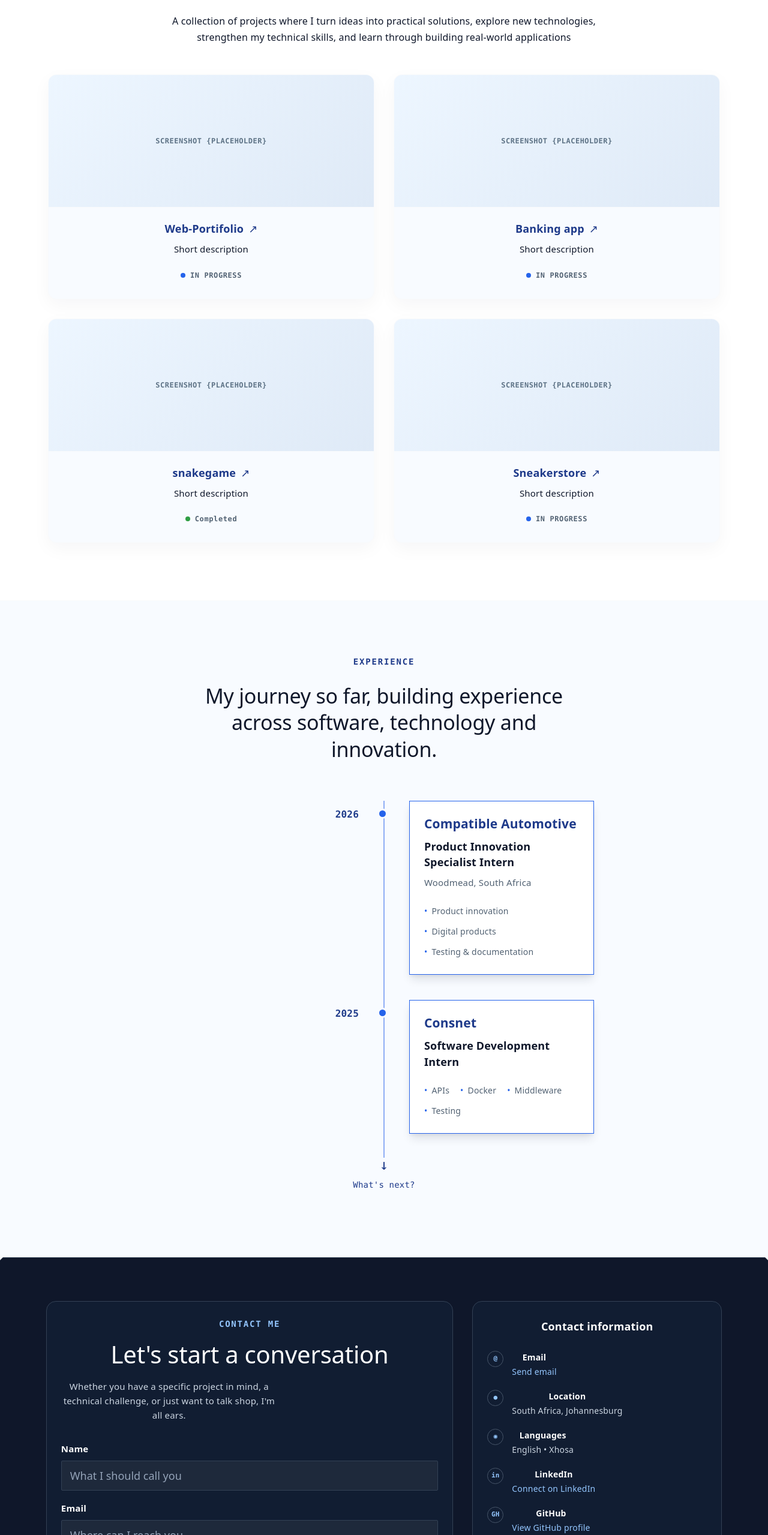
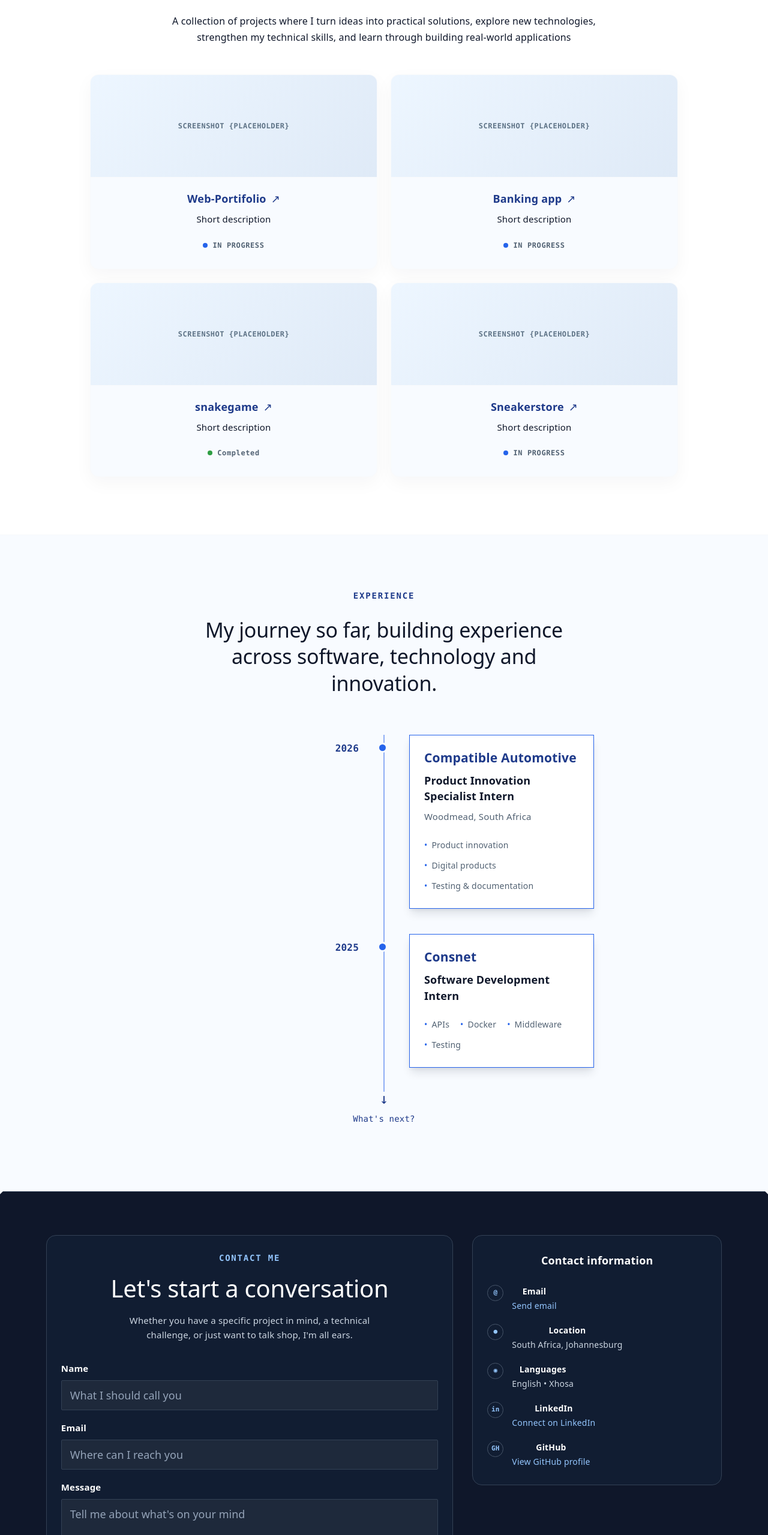
Before and after one commit to s-nguza/Web-Portfolio, a React (Vite) app: page / in a window 1280 px wide. Shown: the part 1767-4326 px from the top of the page at 60% size. Built offline with nearby package versions, Linux system fonts and the light colour scheme.

Commit message:
contact me

```diff
--- a/src/App.css
+++ b/src/App.css
@@ -299,8 +299,8 @@
 .projects-grid {
   display: grid;
   grid-template-columns: repeat(2, minmax(0, 1fr));
-  gap: 32px;
-  max-width: 1120px;
+  gap: 22px;
+  max-width: 980px;
   margin: 48px auto 0;
 }
 
@@ -316,7 +316,7 @@
   display: flex;
   align-items: center;
   justify-content: center;
-  min-height: 220px;
+  min-height: 170px;
   border-bottom: 1px solid var(--border);
   background: linear-gradient(135deg, #edf6ff 0%, #dfeaf7 100%);
   color: #5e7386;
@@ -742,11 +742,17 @@
   line-height: 1.12;
 }
 
+.contact-intro {
+  text-align: center;
+}
+
 .contact-intro > p:last-child {
-  max-width: 360px;
+  max-width: 420px;
+  margin: 0 auto;
   color: #cbd5e1;
   font-size: 15px;
   line-height: 1.6;
+  text-align: center;
 }
 
 .contact-details {
```
